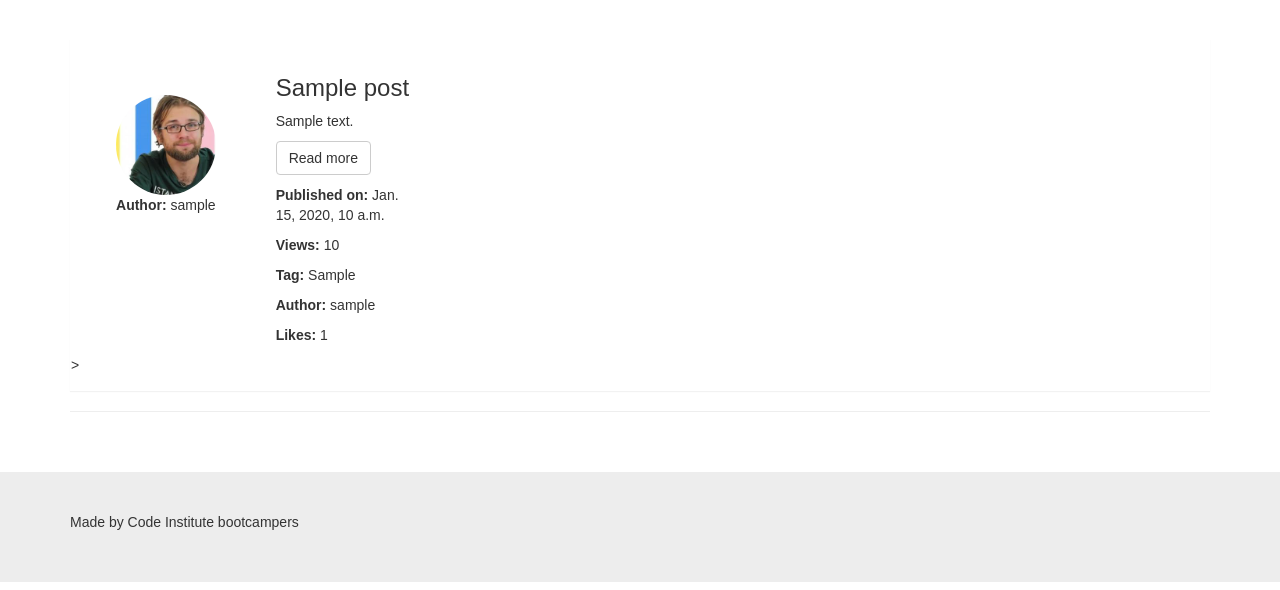
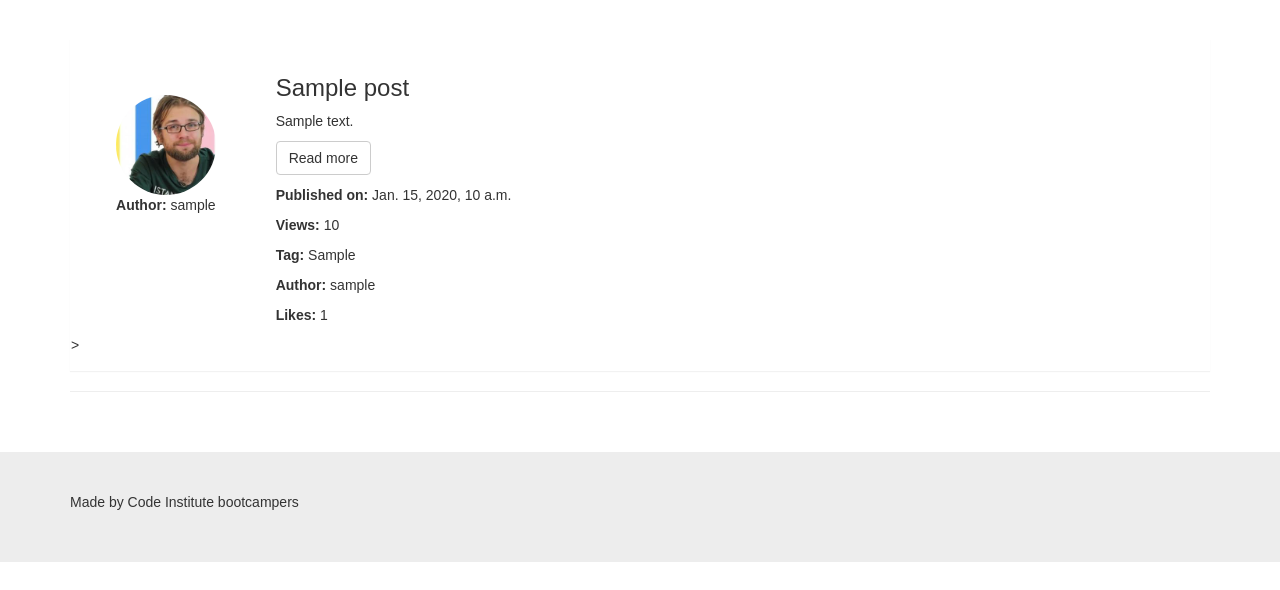
Before and after one commit to RobertCarroll1/djangoblog1, a Django app: page / in a window 1280 px wide. Shown: the part 210-800 px from the top of the page. Run offline with Django 3.2, Linux system fonts and the light colour scheme; tables that the repository leaves empty hold one stand-in row (values such as "Sample post"); some libraries are stand-ins or nearby versions.

Commit message:
Improved Word break

```diff
--- a/posts/templates/posts/blogposts.html
+++ b/posts/templates/posts/blogposts.html
@@ -12,7 +12,7 @@
                         <div class="col-md-10 col-sm-9">
                 <h3>{{ post.title }}</h3>
                             <div class="row">
-                                <div class="col-xs-9" id="blogposts" style="max-width: 164px; word-wrap: break-word; width: 163px;">
+                                <div class="col-xs-9" id="blogposts" style="max-width: 100%; word-wrap: break-word; width: 100%;">
                                             <p>{{ post.content | linebreaksbr }}</p>
                                             <p><a href="{% url 'post_detail' post.id %}"  class="btn btn-default">Read more</a></p>
                                             <p><span class="boldtext">Published on:</span> {{ post.published_date }} </p>
--- a/posts/templates/posts/postdetail.html
+++ b/posts/templates/posts/postdetail.html
@@ -14,7 +14,8 @@
             {% endif %}
             <h3>{{ post.title }}</h3>
             <div class="row">
-                <div class="col-xs-9">
+
+                <div class="col-xs-9" id="blogposts" style="max-width: 100%; word-wrap: break-word; width: 100%;">
                     <p>{{ post.content }}</p>
                     <p><span class="boldtext">Published on:</span> {{ post.published_date }} </p>
                     <p><span class="boldtext">Views:</span> {{post.views}}</p>
```
Also changed, not shown: requirements.txt (line endings or trailing spaces).
